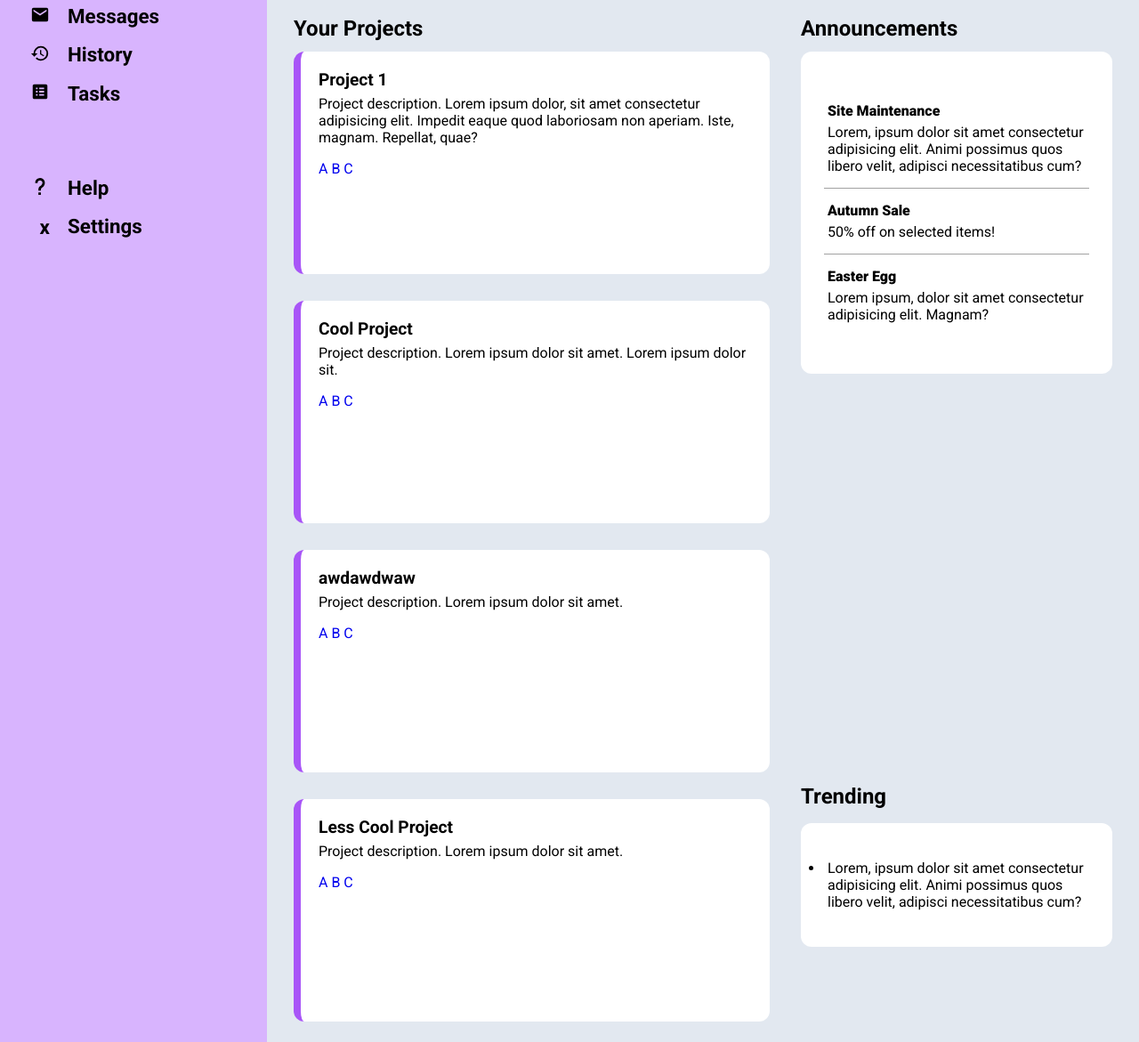
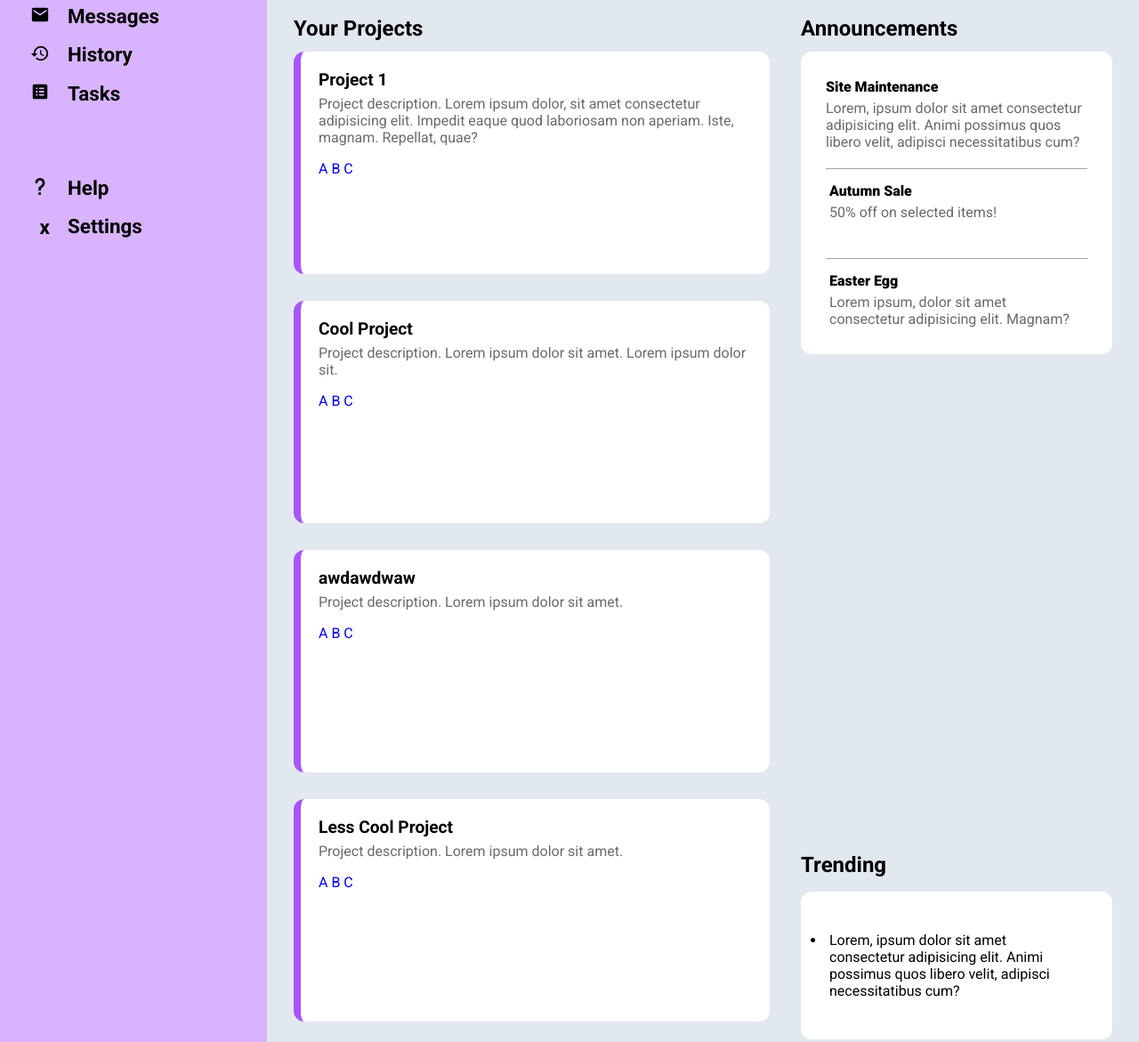
Before and after one commit to thandora/odin-admin-dashboard, a plain HTML site: page index.html in a window 1280 px wide. Shown: the part 192-1363 px from the top of the page at 89% size. Drawn offline with Linux system fonts and the light colour scheme.

Commit message:
Allow announcement sections to dynamically resize

```diff
--- a/index.html
+++ b/index.html
@@ -163,7 +163,7 @@
           <div class="projects">
             <div class="project">
               <h2>Project 1</h2>
-              <p>
+              <p class="description">
                 Project description. Lorem ipsum dolor, sit amet consectetur adipisicing elit.
                 Impedit eaque quod laboriosam non aperiam. Iste, magnam. Repellat, quae?
               </p>
@@ -176,7 +176,9 @@
 
             <div class="project">
               <h2>Cool Project</h2>
-              <p>Project description. Lorem ipsum dolor sit amet. Lorem ipsum dolor sit.</p>
+              <p class="description">
+                Project description. Lorem ipsum dolor sit amet. Lorem ipsum dolor sit.
+              </p>
               <div class="project-actions">
                 <a href="#">A</a>
                 <a href="#">B</a>
@@ -186,7 +188,7 @@
 
             <div class="project">
               <h2>awdawdwaw</h2>
-              <p>Project description. Lorem ipsum dolor sit amet.</p>
+              <p class="description">Project description. Lorem ipsum dolor sit amet.</p>
               <div class="project-actions">
                 <a href="#">A</a>
                 <a href="#">B</a>
@@ -196,7 +198,7 @@
 
             <div class="project">
               <h2>Less Cool Project</h2>
-              <p>Project description. Lorem ipsum dolor sit amet.</p>
+              <p class="description">Project description. Lorem ipsum dolor sit amet.</p>
               <div class="project-actions">
                 <a href="#">A</a>
                 <a href="#">B</a>
@@ -206,7 +208,7 @@
 
             <div class="project">
               <h2>First Ever Project v2-final-veryfinal</h2>
-              <p>What is version management system? What is git?</p>
+              <p class="description">What is version management system? What is git?</p>
               <div class="project-actions">
                 <a href="#">A</a>
                 <a href="#">B</a>
@@ -216,7 +218,7 @@
 
             <div class="project">
               <h2>First Ever Project</h2>
-              <p>Humble beginnings</p>
+              <p class="description">Humble beginnings</p>
               <div class="project-actions">
                 <a href="#">A</a>
                 <a href="#">B</a>
@@ -236,7 +238,7 @@
               <li class="announcement">
                 <a href="#">
                   <h2 class="announcement-title">Site Maintenance</h2>
-                  <p class="announcement-message">
+                  <p class="description">
                     Lorem, ipsum dolor sit amet consectetur adipisicing elit. Animi possimus quos
                     libero velit, adipisci necessitatibus cum?
                   </p>
@@ -246,14 +248,14 @@
               <li class="announcement">
                 <a href="#">
                   <h2 class="announcement-title">Autumn Sale</h2>
-                  <p class="announcement-message">50% off on selected items!</p>
+                  <p class="description">50% off on selected items!</p>
                 </a>
               </li>
 
               <li class="announcement">
                 <a href="#">
                   <h2 class="announcement-title">Easter Egg</h2>
-                  <p class="announcement-message">
+                  <p class="description">
                     Lorem ipsum, dolor sit amet consectetur adipisicing elit. Magnam?
                   </p>
                 </a>
@@ -271,7 +273,7 @@
             <ul>
               <li class="announcement">
                 <a href="#">
-                  <p class="announcement-message">
+                  <p class="trending-handl">
                     Lorem, ipsum dolor sit amet consectetur adipisicing elit. Animi possimus quos
                     libero velit, adipisci necessitatibus cum?
                   </p>
--- a/style.css
+++ b/style.css
@@ -210,10 +210,9 @@ a {
 .content {
   padding: 30px 30px;
   background-color: #e2e8f0;
-  height: auto;
   display: grid;
   grid-template-columns: 1fr 350px;
-  grid-template-rows: 1fr 1fr;
+  grid-template-rows: min-content min-content;
   gap: 35px;
 }
 
@@ -223,6 +222,7 @@ a {
   font-size: 1.5rem;
 }
 
+/* Content projects */
 .content .project h2 {
   margin: 0;
   margin-bottom: 6px;
@@ -231,6 +231,11 @@ a {
 
 .content p {
   margin-top: 0px;
+}
+
+.content .description {
+  color: #6a6a6a;
+
 }
 
 .content>.projects-container {
@@ -251,15 +256,28 @@ a {
   border-left: solid 8px #a855f7;
 }
 
+/* Content announcements */
 .content .announcements {
-  padding: 26px;
+  padding: 30px 28px;
   background-color: #ffffff;
   border-radius: 12px;
 }
 
 .content .announcements ul {
+  margin: 0;
   padding: 0;
   list-style: none;
+  display: grid;
+  row-gap: 20px;
+  grid-template-rows: repeat(2, minmax(min-content, 1fr));
+}
+
+.content .announcements li:first-child {
+  padding: 0;
+}
+
+.content .announcements li:last-child {
+  padding-bottom: 0;
 }
 
 /* All list items except eh first */
@@ -279,6 +297,10 @@ a {
   color: black;
 }
 
+.content .announcement .announcement-message {
+  font-size: 0.9rem;
+}
+
 .content .announcement-title {
   font-size: 1rem;
   font-weight: 900;
@@ -286,8 +308,9 @@ a {
   margin-bottom: 5px;
 }
 
+/* Content trending */
 .content .trending-container ul {
-  padding: 26px;
+  padding: 30px 28px;
   background-color: #ffffff;
   border-radius: 12px;
 }
```
